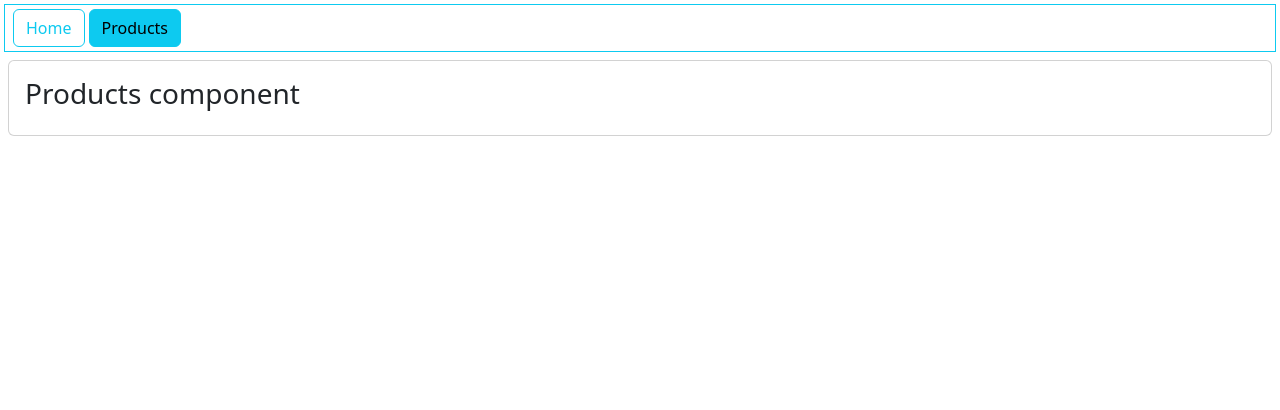
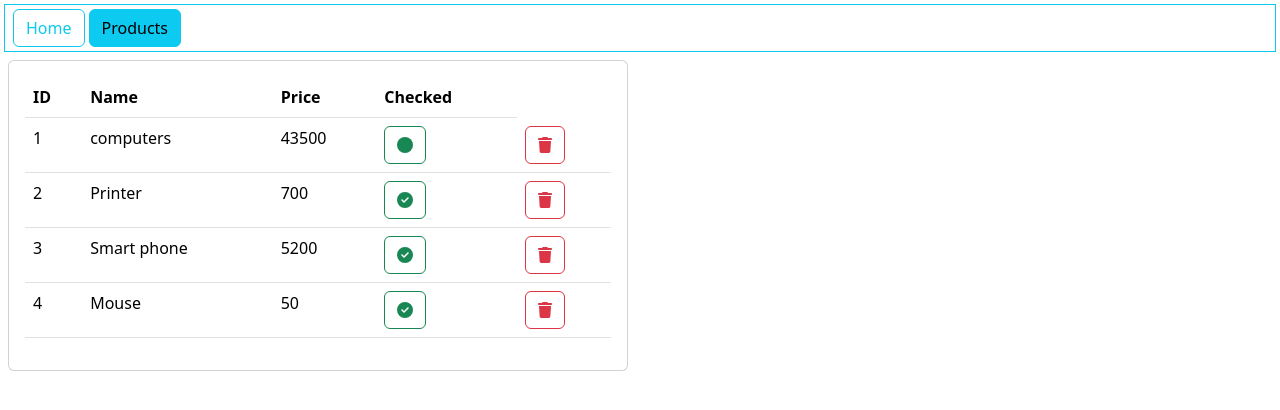
Before and after one commit to a-rahni/products-crud-front-react, a React (Create React App) app: page /products in a window 1280 px wide. Shown: the top 410 px of the page. Built offline with nearby package versions, Linux system fonts and the light colour scheme.

Commit message:
form products avec bouton delete et check

```diff
--- a/package.json
+++ b/package.json
@@ -3,6 +3,9 @@
   "version": "0.1.0",
   "private": true,
   "dependencies": {
+    "@fortawesome/fontawesome-svg-core": "^6.4.2",
+    "@fortawesome/free-solid-svg-icons": "^6.4.2",
+    "@fortawesome/react-fontawesome": "^0.2.0",
     "@testing-library/jest-dom": "^5.17.0",
     "@testing-library/react": "^13.4.0",
     "@testing-library/user-event": "^13.5.0",
--- a/src/components/Products.js
+++ b/src/components/Products.js
@@ -1,15 +1,73 @@
-import React from 'react'
+import { faCheckCircle, faCircle, faTrash } from '@fortawesome/free-solid-svg-icons'
+import { FontAwesomeIcon } from '@fortawesome/react-fontawesome'
+import React, { useState } from 'react'
 
 function Products() {
+
+    const [products,setProducts] = useState(
+        [
+            {id:1, name:"computers", price:43500, checked: false },
+            {id:2, name:"Printer", price:700, checked: true },
+            {id:3, name:"Smart phone", price:5200, checked: true },
+            {id:4, name:"Mouse", price:50, checked: true }
+        ]
+    )
+
+    const handleCheckProduct = (product)=>{
+        const newProducts = products.map(p=>{
+            if(p.id === product.id){ p.checked = !p.checked}
+            return p;
+        })
+        setProducts(newProducts);
+    }
+
+    const handleDeleteProduct=(product)=>{
+        const newProducts = products.filter(p=>p.id != product.id);
+        setProducts(newProducts);
+    }
+
     return (
         <div className='p-1 m-1'>
-            <div className='card'>
-                <div className='card-body'>
-                    <h3> Products component</h3>
+            <div className='row'>
+                <div className='col-md-6'>
+                    <div className='card'>
+                        <div className='card-body'>
+                           <table className='table'>
+                                <thead>
+                                    <tr>
+                                        <th>ID</th> <th>Name</th> <th>Price</th> <th>Checked</th>
+                                    </tr>
+                                </thead>
+                                <tbody>
+                                    { products.map((product) => (
+                                            <tr key={product.id}>
+                                                <td>{product.id}</td>
+                                                <td>{product.name}</td>
+                                                <td>{product.price}</td>
+                                                <td>
+                                                    <button onClick={()=>handleCheckProduct(product)} className='btn btn-outline-success'>
+                                                        <FontAwesomeIcon
+                                                            icon={product.checked? faCheckCircle : faCircle}>
+                                                        </FontAwesomeIcon>
+                                                    </button>
+                                                </td>
+                                                <td>
+                                                    <button onClick={()=>handleDeleteProduct(product)} className='btn btn-outline-danger'>
+                                                        <FontAwesomeIcon
+                                                            icon={faTrash}>
+                                                        </FontAwesomeIcon>
+                                                    </button>
+                                                </td>
+                                            </tr>
+                                        ))}
+                                </tbody>
+                           </table>
+                        </div>
+                    </div>
                 </div>
             </div>
         </div>
-      )
+    )
 }
 
 export default Products
```
Also changed, not shown: 1 other file (tests, documents, lock files or other folders).
